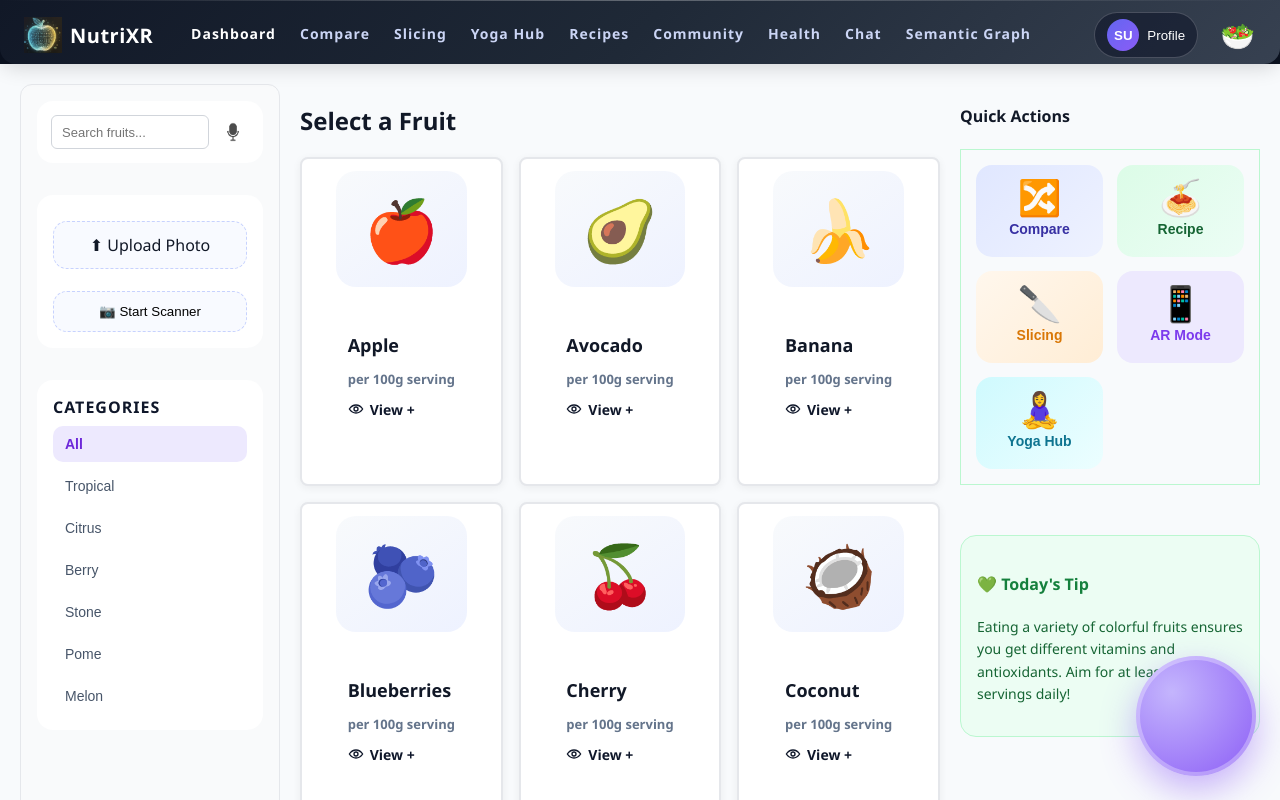
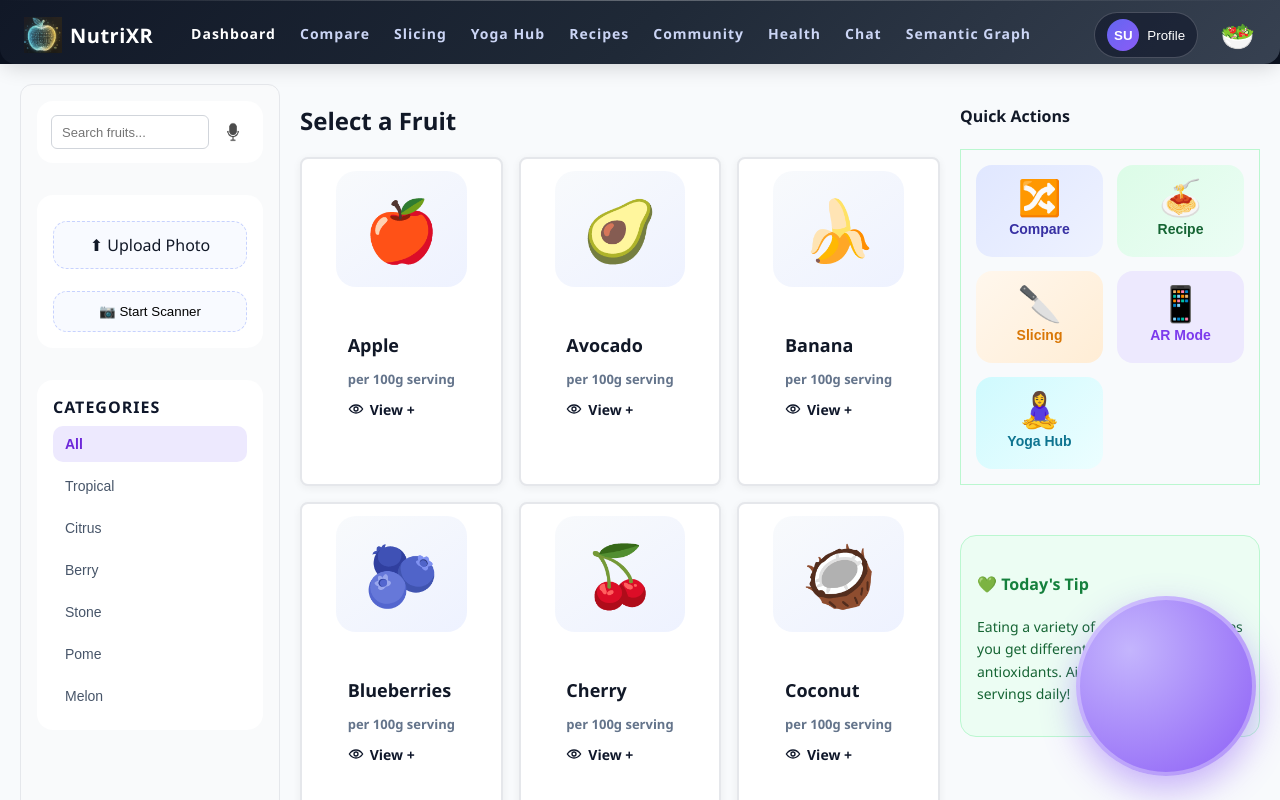
Before and after one commit to bhavanarasamsetti/NutriXR, a React (Vite) app: page /dashboard in a window 1280 px wide. Shown: the top 800 px of the page. Built offline with nearby package versions, Linux system fonts and the light colour scheme; sample sign-in values are in the browser's storage.

Commit message:
Fix girl visibility

```diff
--- a/src/components/DietitianChat.jsx
+++ b/src/components/DietitianChat.jsx
@@ -212,22 +212,32 @@ try {
     <>
 
 {mode === "drawer" && !isScannerPage && (
-  <div className="chat-launcher-fixed" onClick={() => setIsOpen(prev => !prev)}>
-    <div className="girl-orb">
+  <div
+    className="chat-launcher-fixed"
+    onClick={() => setIsOpen(prev => !prev)}
+  >
+    <div
+      className="girl-orb"
+      style={{
+        width: "180px",
+        height: "180px",
+        overflow: "visible"
+      }}
+    >
       <model-viewer
         src="/models/girl.glb"
         auto-rotate
         camera-controls
         disable-zoom
         interaction-prompt="none"
-  camera-orbit="0deg 75deg 2.2m"
+        camera-orbit="0deg 75deg 1.6m"
         field-of-view="35deg"
         exposure="1.3"
+        shadow-intensity="1"
         style={{
-    width: "100%",
-    height: "100%",
-    background: "transparent",
-    pointerEvents: "none"
+          width: "220px",
+          height: "220px",
+          background: "transparent"
         }}
       ></model-viewer>
     </div>
```
Lines whose indentation alone changed are shown as unchanged.
